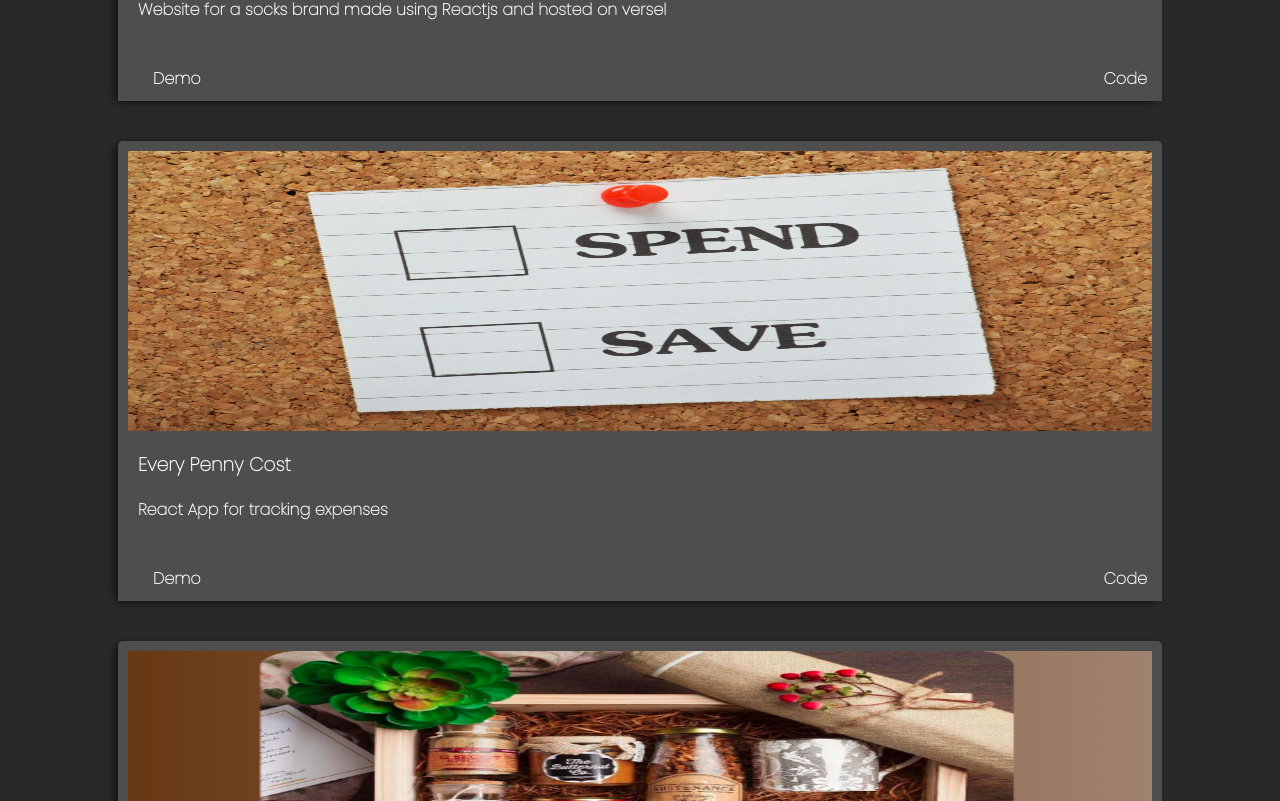
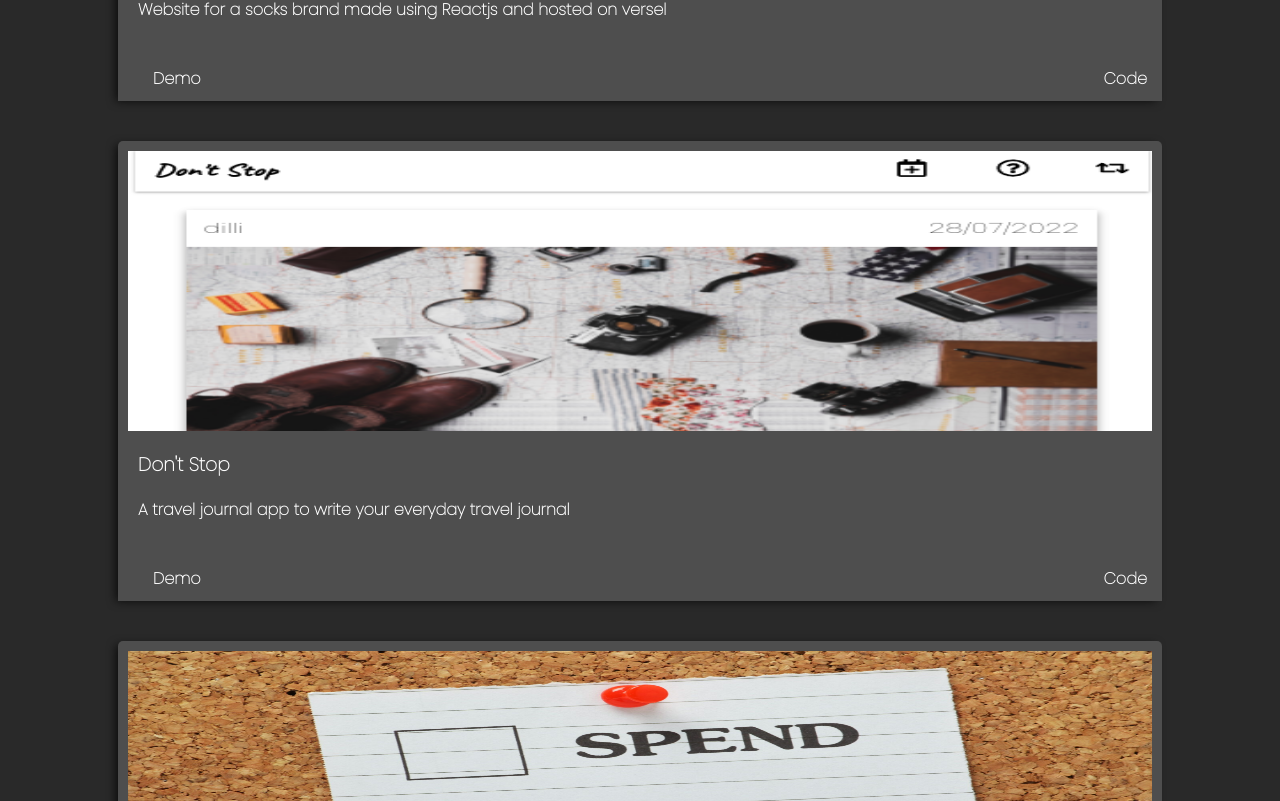
Before and after one commit to tusharpasricha/tushar_pasricha, a React (Create React App) app: page /project in a window 1280 px wide. Shown: the part 424-1225 px from the top of the page. Built offline with nearby package versions, Linux system fonts and the light colour scheme.

Commit message:
new project

```diff
--- a/src/components/pages/project.js
+++ b/src/components/pages/project.js
@@ -7,6 +7,7 @@ import ss from "./first.png";
 import owlsome from "./owlsome.png"
 import elliptical from "./elliptical.png"
 import tabx from "./tabx.png"
+import dont from "./dont.png"
 import everypenny from './everypenny.jpeg'
 const scrolldata = [
   {
@@ -17,9 +18,11 @@ const scrolldata = [
     desc: "Website for a socks brand made using Reactjs and hosted on versel",
   },
   {
-    heading: "Noty",
-    img: "",
-    desc: "A notes App frdssgbfdgtrhtr",
+    heading: "Don't Stop",
+    img: dont,
+    link:"https://dontstop-xi.vercel.app/",
+    glink:"https://github.com/tusharpasricha/Don-tStop",
+    desc: "A travel journal app to write your everyday travel journal",
   },
   {
     heading: "Every Penny Cost",
@@ -91,9 +94,9 @@ const Project = () => {
           </div>
         </div>
 
-        {/* <div className={classes.scrollelement}>
+        <div className={classes.scrollelement}>
           <div className={classes.img}>
-            <img src={ss} alt="" />
+            <img src={scrolldata[1].img} alt="" />
           </div>
           <div className={classes.part2}>
             <div className={classes.data}>
@@ -101,17 +104,17 @@ const Project = () => {
               <p>{scrolldata[1].desc}</p>
             </div>
             <div className={classes.options}>
-              <a className={classes.opt} href={scrolldata[0].link}>
+              <a className={classes.opt} href={scrolldata[1].link}>
                 {" "}
                 Demo{" "}
               </a>
-              <a className={classes.opt} href={scrolldata[0].link}>
+              <a className={classes.opt} href={scrolldata[1].link}>
                 {" "}
                 Code
               </a>
             </div>
           </div>
-        </div> */}
+        </div>
 
         <div className={classes.scrollelement}>
           <div className={classes.img}>
```
Also changed, not shown: src/components/pages/dont.png (added).
